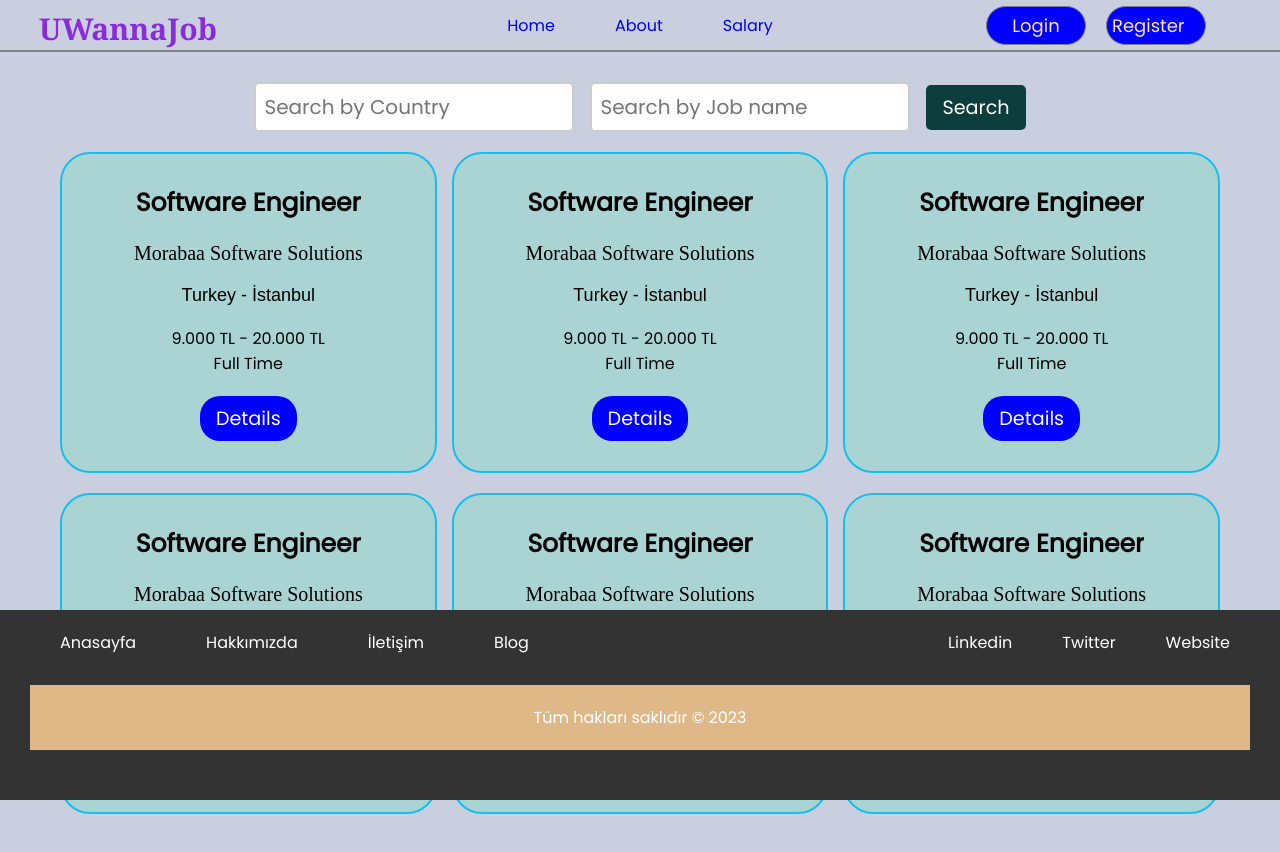
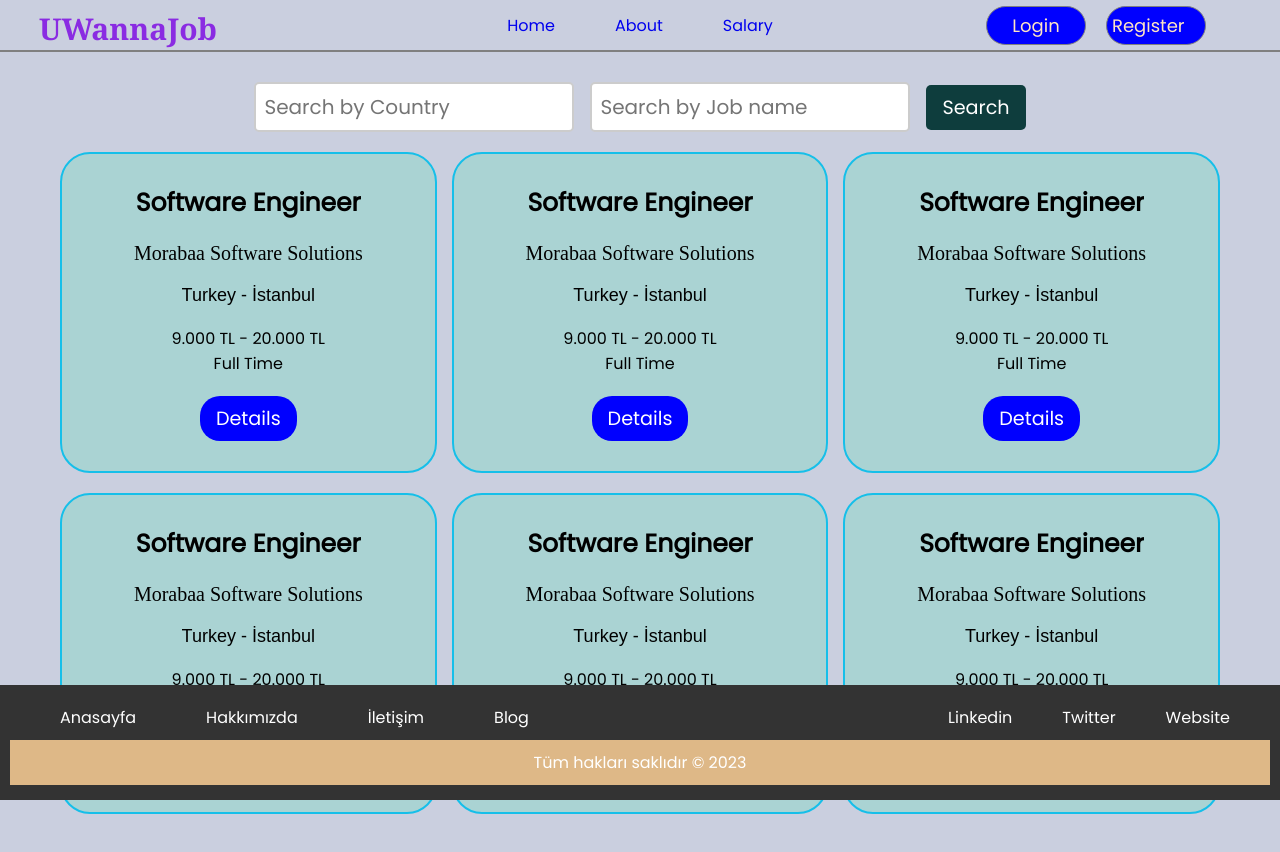
Before and after one commit to oguzcoll/JobBoardSite, a React (Create React App) app in the folder client/: page /home in a window 1280 px wide. Built offline with nearby package versions, Linux system fonts and the light colour scheme.

Commit message:
footerupdate

```diff
--- a/client/src/components/footer/footer.css
+++ b/client/src/components/footer/footer.css
@@ -2,7 +2,7 @@
   position: fixed;
   left: 0;
   bottom: 0;
-  height: 150px;
+  height: 75px;
   width: 100%;
   background-color: #333;
   color: #fff;
@@ -11,7 +11,7 @@
 
   .footer-container {
   max-width: 100%;
-  margin: 0 auto;
+  margin: 0px auto;
   display: flex;
   flex-wrap: wrap;
   justify-content: space-between;
@@ -36,10 +36,10 @@
   }
 
   .footer-bottom {
-    margin: 30px;
+    margin: 10px;
 
   background-color:burlywood;
-  padding: 20px;
+  padding: 10px;
   text-align: center;
   }
   .foot-link  {
```
